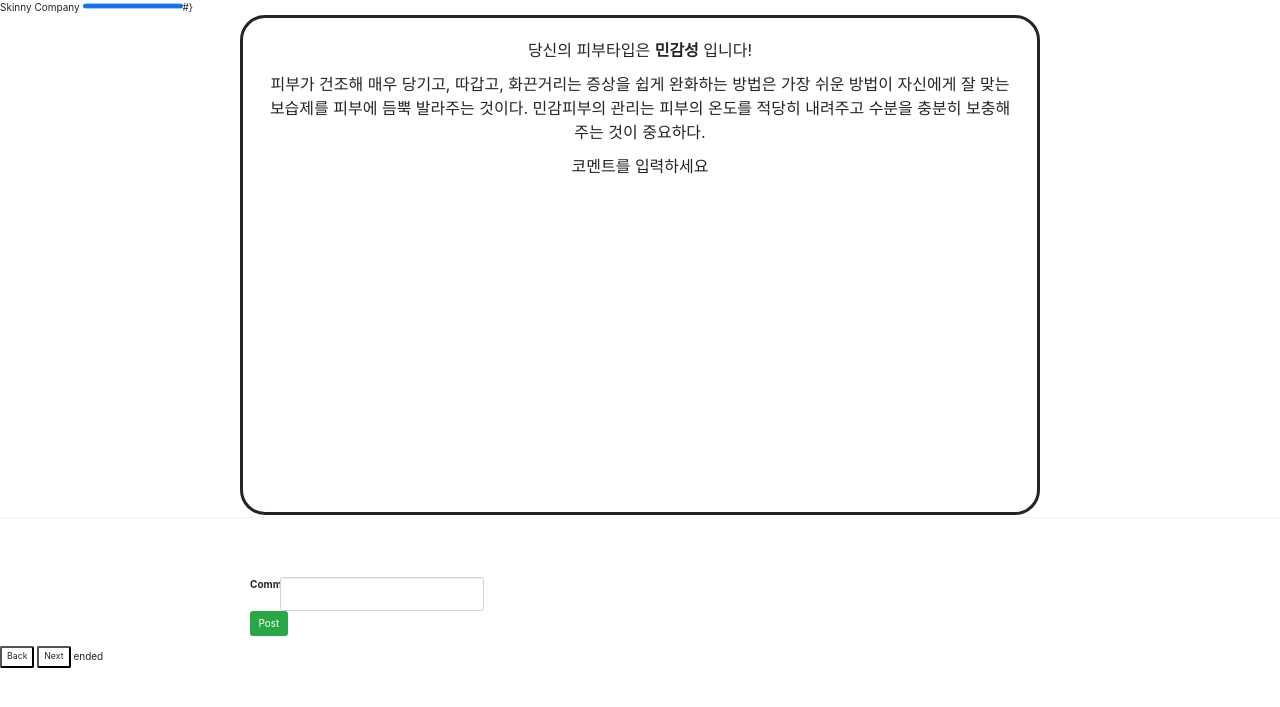
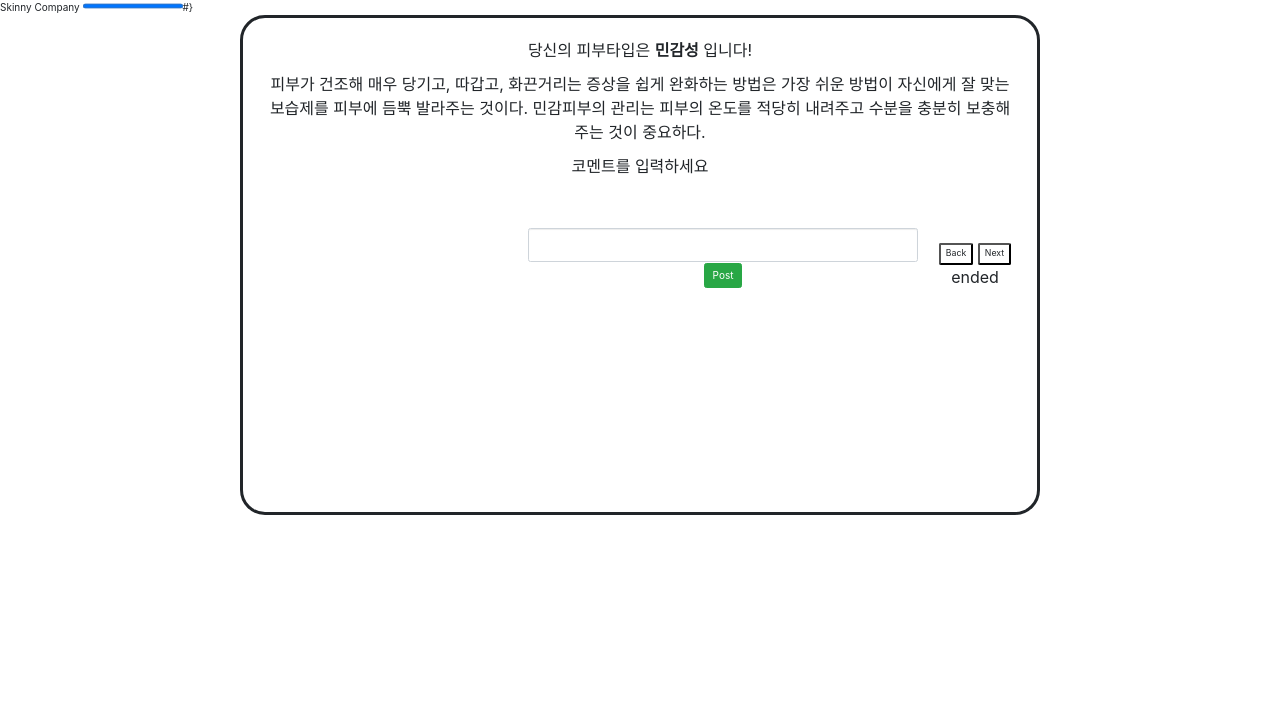
Before and after one commit to HyunaShin/django_project, a Django app: page /q30 in a window 1280 px wide. Shown: the top 707 px of the page. Run offline with Django 3.2, Linux system fonts and the light colour scheme; some libraries are stand-ins or nearby versions.

Commit message:
check please

```diff
--- a/skin_type/skin/views.py
+++ b/skin_type/skin/views.py
@@ -140,7 +140,7 @@ def question_26(request):
 
         return render(request, 'Q26.html')
 
-def comment_detail(request, comment_contents):
+def comment_detail_26(request, comment_contents):
     comment = Comment.objects.get(comment_contents=comment_contents)
 
     return render(request, 'q26.html', {"comment": comment })
@@ -161,12 +161,77 @@ def post_comment_26(request):
 def question_27(request):
 
         return render(request, 'Q27.html')
-def comment_detail(request, comment_contents):
+
+def comment_detail_27(request, comment_contents):
     comment = Comment.objects.get(comment_contents=comment_contents)
 
     return render(request, 'q27.html', {"comment": comment })
 
-def post_comment(request):
+def post_comment_27(request):
+    try:
+        comment = request.POST["comment"]
+
+    except KeyError as e:
+        return render(request, 'q27.html')
+
+    else:
+        comment = Comment(comment_contents=comment)
+        comment.save()
+
+        return HttpResponseRedirect(reverse('question_1'))
+
+def question_28(request):
+
+        return render(request, 'Q28.html')
+def comment_detail_28(request, comment_contents):
+    comment = Comment.objects.get(comment_contents=comment_contents)
+
+    return render(request, 'q28.html', {"comment": comment })
+
+def post_comment_28(request):
+    try:
+        comment = request.POST["comment"]
+
+    except KeyError as e:
+        return render(request, 'q28.html')
+
+    else:
+        comment = Comment(comment_contents=comment)
+        comment.save()
+
+        return HttpResponseRedirect(reverse('question_1'))
+
+def question_29(request):
+
+        return render(request, 'Q29.html')
+def comment_detail_29(request, comment_contents):
+    comment = Comment.objects.get(comment_contents=comment_contents)
+
+    return render(request, 'q29.html', {"comment": comment })
+
+def post_comment_29(request):
+    try:
+        comment = request.POST["comment"]
+
+    except KeyError as e:
+        return render(request, 'q29.html')
+
+    else:
+        comment = Comment(comment_contents=comment)
+        comment.save()
+
+        return HttpResponseRedirect(reverse('question_1'))
+
+def question_30(request):
+
+        return render(request, 'q30.html')
+
+def comment_detail_30(request, comment_contents):
+    comment = Comment.objects.get(comment_contents=comment_contents)
+
+    return render(request, 'q30.html', {"comment": comment })
+
+def post_comment_30(request):
     try:
         comment = request.POST["comment"]
 
@@ -178,67 +243,3 @@ def post_comment(request):
         comment.save()
 
         return HttpResponseRedirect(reverse('question_1'))
-
-def question_28(request):
-
-        return render(request, 'Q28.html')
-def comment_detail(request, comment_contents):
-    comment = Comment.objects.get(comment_contents=comment_contents)
-
-    return render(request, 'q28.html', {"comment": comment })
-
-def post_comment(request):
-    try:
-        comment = request.POST["comment"]
-
-    except KeyError as e:
-        return render(request, 'q30.html')
-
-    else:
-        comment = Comment(comment_contents=comment)
-        comment.save()
-
-        return HttpResponseRedirect(reverse('question_1'))
-
-def question_29(request):
-
-        return render(request, 'Q29.html')
-def comment_detail(request, comment_contents):
-    comment = Comment.objects.get(comment_contents=comment_contents)
-
-    return render(request, 'q29.html', {"comment": comment })
-
-def post_comment(request):
-    try:
-        comment = request.POST["comment"]
-
-    except KeyError as e:
-        return render(request, 'q30.html')
-
-    else:
-        comment = Comment(comment_contents=comment)
-        comment.save()
-
-        return HttpResponseRedirect(reverse('question_1'))
-
-def question_30(request):
-
-        return render(request, 'q30.html')
-
-def comment_detail(request, comment_contents):
-    comment = Comment.objects.get(comment_contents=comment_contents)
-
-    return render(request, 'q30.html', {"comment": comment })
-
-def post_comment(request):
-    try:
-        comment = request.POST["comment"]
-
-    except KeyError as e:
-        return render(request, 'q30.html')
-
-    else:
-        comment = Comment(comment_contents=comment)
-        comment.save()
-
-        return HttpResponseRedirect(reverse('question_1'))
--- a/skin_type/skin_type/urls.py
+++ b/skin_type/skin_type/urls.py
@@ -51,9 +51,13 @@ urlpatterns = [
     url(r'^q28$', sk_views.question_28, name='question_28'),
     url(r'^q29$', sk_views.question_29, name='question_29'),
     url(r'^q30$', sk_views.question_30, name='question_30'),
-    url(r'^(?P<comment_id>[0-9])$',sk_views.post_comment,name = "send_comment"),
-    url(r'^post_comment_26$', sk_views.post_comment_26, name='post_comment'),
-    url(r'^post_comment$', sk_views.post_comment, name='post_comment'),
+    # url(r'^(?P<comment_id>[0-9])$',sk_views.post_comment,name = "send_comment"),
+    url(r'^post_comment_26$', sk_views.post_comment_26, name='post_comment_26'),
+    url(r'^post_comment_27$', sk_views.post_comment_27, name='post_comment_27'),
+    url(r'^post_comment_28$', sk_views.post_comment_28, name='post_comment_28'),
+    url(r'^post_comment_29$', sk_views.post_comment_29, name='post_comment_29'),
+    url(r'^post_comment_30$', sk_views.post_comment_30, name='post_comment_30'),
+
     # url(r'^login$', sk_views.login, name='login')
 
 ]
--- a/skin_type/template/Q26.html
+++ b/skin_type/template/Q26.html
@@ -24,8 +24,9 @@
         {% csrf_token %}
         <form method="POST" action="{% url "post_comment_26" %}">
             <div class="col-sm-10" align="center">
-                 {% csrf_token %}
-                <textarea class="form-control" rows="1" name="message"></textarea> <button type="submit" class="btn btn-success">Post</button>
+                {% csrf_token %}
+                <input type = "text" class="form-control" rows="1" name="comment"></input>
+                <button type="submit" class="btn btn-success">Post</button>
                 </div>
 
         <link rel="stylesheet" href="https://cdnjs.cloudflare.com/ajax/libs/font-awesome/4.7.0/css/font-awesome.min.css">
--- a/skin_type/template/Q30.html
+++ b/skin_type/template/Q30.html
@@ -9,7 +9,8 @@
     <link rel="stylesheet" href="Q0.css">
     <link rel="stylesheet" href="https://maxcdn.bootstrapcdn.com/bootstrap/4.0.0-beta.2/css/bootstrap.min.css" integrity="sha384-PsH8R72JQ3SOdhVi3uxftmaW6Vc51MKb0q5P2rRUpPvrszuE4W1povHYgTpBfshb" crossorigin="anonymous">
     <meta charset="UTF-8">
-
+</head>
+<body>
  <progress value="100" max="100"></progress>#}
     <div class = "all">
         <div class ='content'>
@@ -20,42 +21,20 @@
             듬뿍 발라주는 것이다. 민감피부의 관리는 피부의 온도를 적당히 내려주고 수분을
           충분히 보충해주는 것이 중요하다. </p>
 
-            <p> 코멘트를 입력하세요 </p>
-        </div>
-    </div>
-    <div class="panel">
-        {% for comment in comments %}
-            <div class="media">
-                <a class="media-left" href="#">
-                    <img src="http://lorempixel.com/40/40/people/1/">
-                </a>
-                <div class="media-body">
-                    <h4 class="media-heading user_name">{{ comment.user.username }}</h4>
-                        {{ comment.comment_contents}}
+           <p><bold> 코멘트를 입력하세요 </bold></p>
+
+    <div class="form-group">
+        {% csrf_token %}
+        <form method="POST" action="{% url "post_comment_30" %}">
+            <div class="col-sm-10" align="center">
+                {% csrf_token %}
+                <input type = "text" class="form-control" rows="1" name="comment"></input>
+                <button type="submit" class="btn btn-success">Post</button>
                 </div>
-            </div>
-        {% endfor %}
-    </div>
 
-        {% for comment in comments %}
-            {{ comment.comment_contents }}
-        {% endfor %}
-
-
-    <div class="form-group row">
-        <form method="POST" action="{% url "post_comment" %}">
-            {% csrf_token %}
-            <div class="col-sm-1">
-                <label for="comment">Comment:</label>
-            </div>
-            <div class="col-sm-8">
-                <input type="text" class="form-control" id="comment" name="comment" />
-            </div>
-            <div class="col-sm-3">
-                <button type="submit" class="btn btn-success">Post</button>
-            </div>
-        </form>
-    </div>
+        <link rel="stylesheet" href="https://cdnjs.cloudflare.com/ajax/libs/font-awesome/4.7.0/css/font-awesome.min.css">
+    </form>
+</div>
 
 
         <button class="btn-sm">Back </button>
@@ -68,3 +47,7 @@
 
 {% endblock %}
 {% block footer %}ended{% endblock %}
+        </div>
+    </div>
+</body>
+</html>
```
Also changed, not shown: skin_type/template/Q27.html (+13 -33 lines), skin_type/template/Q28.html (+12 -31 lines), skin_type/template/Q29.html (+14 -33 lines), skin_type/db.sqlite3.
